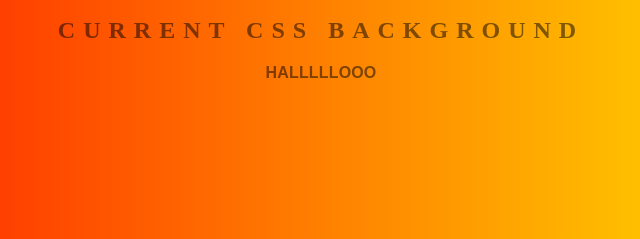
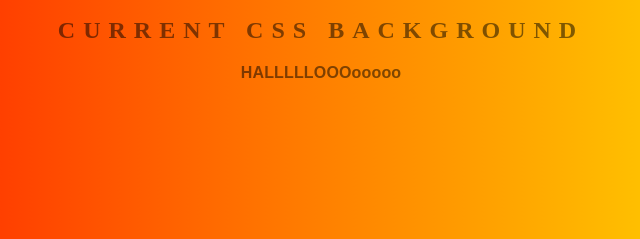
Before and after one commit to Testo227/backgroundGeneratorXX, a website: page index (1).html in a window 1280 px wide. Shown: the part 235-474 px from the top of the page, 319-959 px from the left. Drawn offline with Linux system fonts and the light colour scheme.

Commit message:
changing text

```diff
--- a/index (1).html
+++ b/index (1).html
@@ -9,7 +9,7 @@
 	<input class="color1" type="color" name="color1" value="#00ff00">
 	<input class="color2" type="color" name="color2" value="#ff0000">
 	<h2>Current CSS Background</h2>
-	<h3>HALLLLLOOO</h3>
+	<h3>HALLLLLOOOooooo</h3>
 	<script type="text/javascript" src="script.js"></script>
 </body>
 </html>
```
